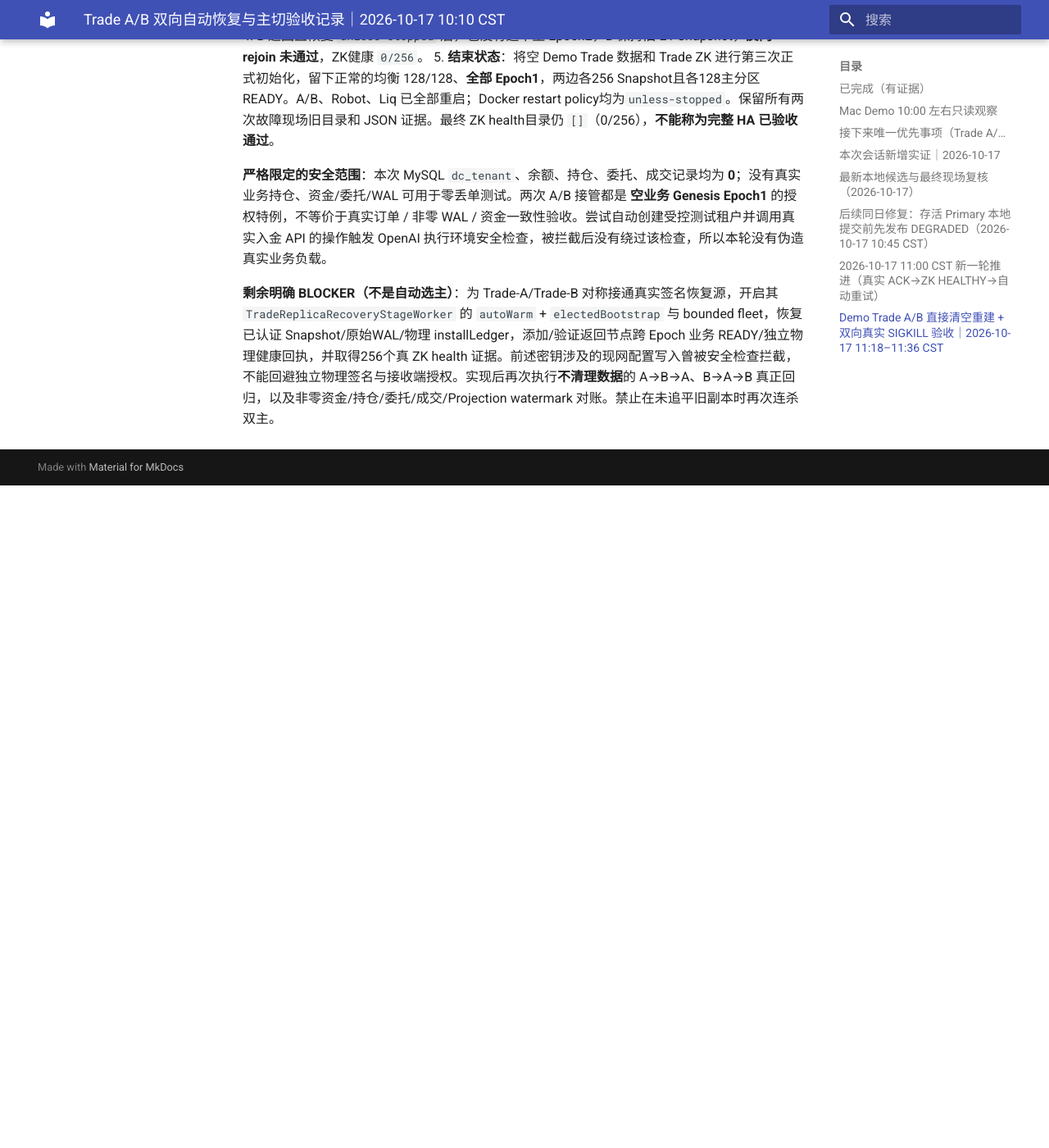
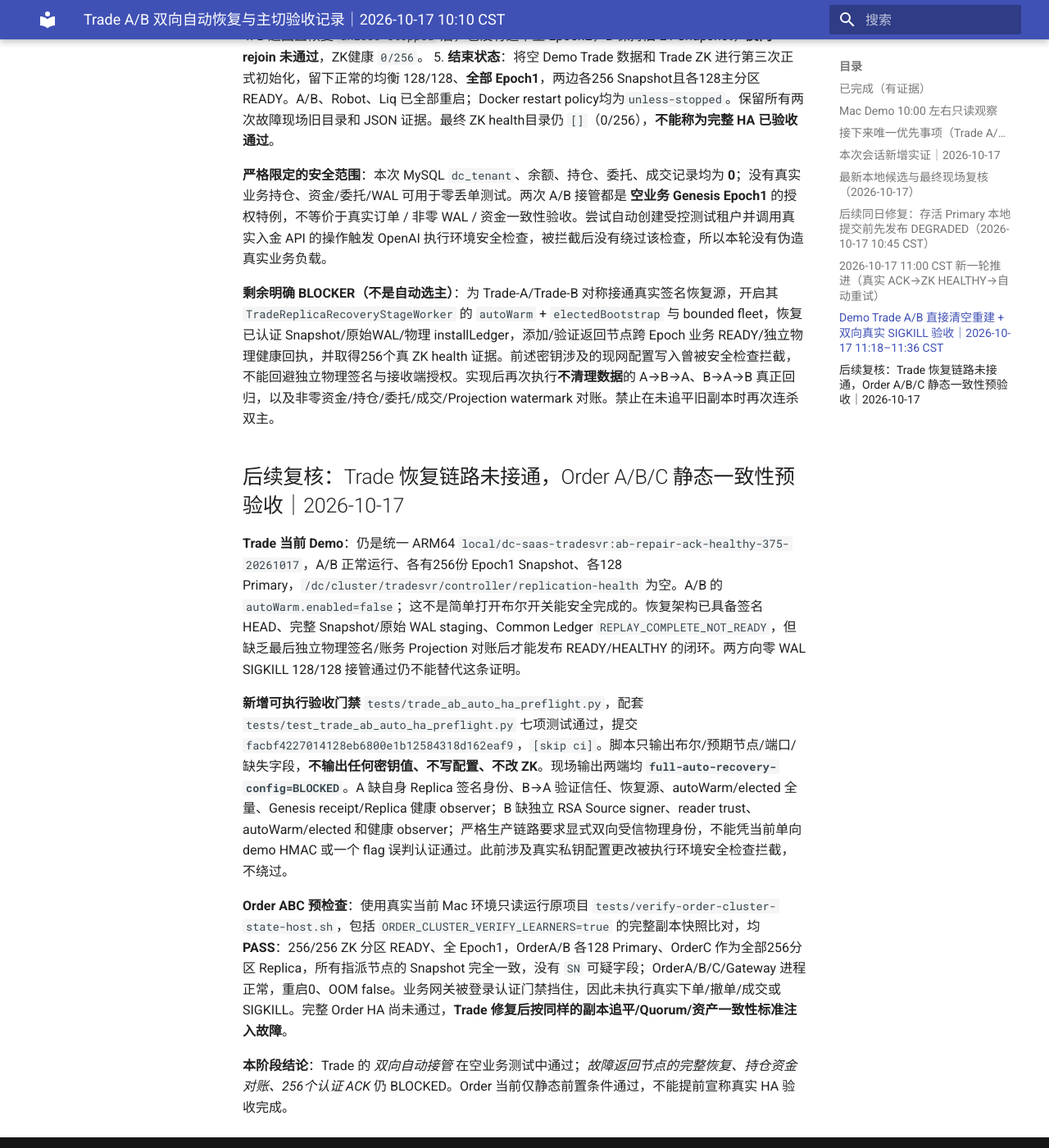
Before and after one commit to bliplink/dc-quant-deploy, an MkDocs documentation site: the page built from docs/TRADE_AB_20261017_PROGRESS_EVIDENCE.zh-CN.md, in a window 1280 px wide and 1400 px high, scrolled down 6604 px. Shown: the whole window at 82% size. Built offline with MkDocs 1.6.1 and Material for MkDocs 9.7.7, drawn with Linux system fonts in a browser that asks for light colours; before the commit the page ends 7196 px from its top, so only the background shows below that.

Commit message:
docs(ha): record symmetric Trade recovery preflight blockers and Order C all-replica read-only PASS [skip ci]

```diff
--- a/docs/TRADE_AB_20261017_PROGRESS_EVIDENCE.zh-CN.md
+++ b/docs/TRADE_AB_20261017_PROGRESS_EVIDENCE.zh-CN.md
@@ -90,3 +90,13 @@
 **严格限定的安全范围**：本次 MySQL `dc_tenant`、余额、持仓、委托、成交记录均为 **0**；没有真实业务持仓、资金/委托/WAL 可用于零丢单测试。两次 A/B 接管都是 **空业务 Genesis Epoch1** 的授权特例，不等价于真实订单 / 非零 WAL / 资金一致性验收。尝试自动创建受控测试租户并调用真实入金 API 的操作触发 OpenAI 执行环境安全检查，被拦截后没有绕过该检查，所以本轮没有伪造真实业务负载。
 
 **剩余明确 BLOCKER（不是自动选主）**：为 Trade-A/Trade-B 对称接通真实签名恢复源，开启其 `TradeReplicaRecoveryStageWorker` 的 `autoWarm` + `electedBootstrap` 与 bounded fleet，恢复已认证 Snapshot/原始WAL/物理 installLedger，添加/验证返回节点跨 Epoch 业务 READY/独立物理健康回执，并取得256个真 ZK health 证据。前述密钥涉及的现网配置写入曾被安全检查拦截，不能回避独立物理签名与接收端授权。实现后再次执行**不清理数据**的 A→B→A、B→A→B 真正回归，以及非零资金/持仓/委托/成交/Projection watermark 对账。禁止在未追平旧副本时再次连杀双主。
+
+## 后续复核：Trade 恢复链路未接通，Order A/B/C 静态一致性预验收｜2026-10-17
+
+**Trade 当前 Demo**：仍是统一 ARM64 `local/dc-saas-tradesvr:ab-repair-ack-healthy-375-20261017`，A/B 正常运行、各有256份 Epoch1 Snapshot、各128 Primary，`/dc/cluster/tradesvr/controller/replication-health` 为空。A/B 的 `autoWarm.enabled=false`；这不是简单打开布尔开关能安全完成的。恢复架构已具备签名 HEAD、完整 Snapshot/原始 WAL staging、Common Ledger `REPLAY_COMPLETE_NOT_READY`，但缺乏最后独立物理签名/账务 Projection 对账后才能发布 READY/HEALTHY 的闭环。两方向零 WAL SIGKILL 128/128 接管通过仍不能替代这条证明。
+
+**新增可执行验收门禁** `tests/trade_ab_auto_ha_preflight.py`，配套 `tests/test_trade_ab_auto_ha_preflight.py` 七项测试通过，提交 `facbf4227014128eb6800e1b12584318d162eaf9`，`[skip ci]`。脚本只输出布尔/预期节点/端口/缺失字段，**不输出任何密钥值、不写配置、不改 ZK**。现场输出两端均 **`full-auto-recovery-config=BLOCKED`**。A 缺自身 Replica 签名身份、B→A 验证信任、恢复源、autoWarm/elected 全量、Genesis receipt/Replica 健康 observer；B 缺独立 RSA Source signer、reader trust、autoWarm/elected 和健康 observer；严格生产链路要求显式双向受信物理身份，不能凭当前单向 demo HMAC 或一个 flag 误判认证通过。此前涉及真实私钥配置更改被执行环境安全检查拦截，不绕过。
+
+**Order ABC 预检查**：使用真实当前 Mac 环境只读运行原项目 `tests/verify-order-cluster-state-host.sh`，包括 `ORDER_CLUSTER_VERIFY_LEARNERS=true` 的完整副本快照比对，均 **PASS**：256/256 ZK 分区 READY、全 Epoch1，OrderA/B 各128 Primary、OrderC 作为全部256分区 Replica，所有指派节点的 Snapshot 完全一致，没有 `SN` 可疑字段；OrderA/B/C/Gateway 进程正常，重启0、OOM false。业务网关被登录认证门禁挡住，因此未执行真实下单/撤单/成交或 SIGKILL。完整 Order HA 尚未通过，**Trade 修复后按同样的副本追平/Quorum/资产一致性标准注入故障**。
+
+**本阶段结论**：Trade 的 *双向自动接管* 在空业务测试中通过；*故障返回节点的完整恢复、持仓资金对账、256个认证 ACK* 仍 BLOCKED。Order 当前仅静态前置条件通过，不能提前宣称真实 HA 验收完成。
```
